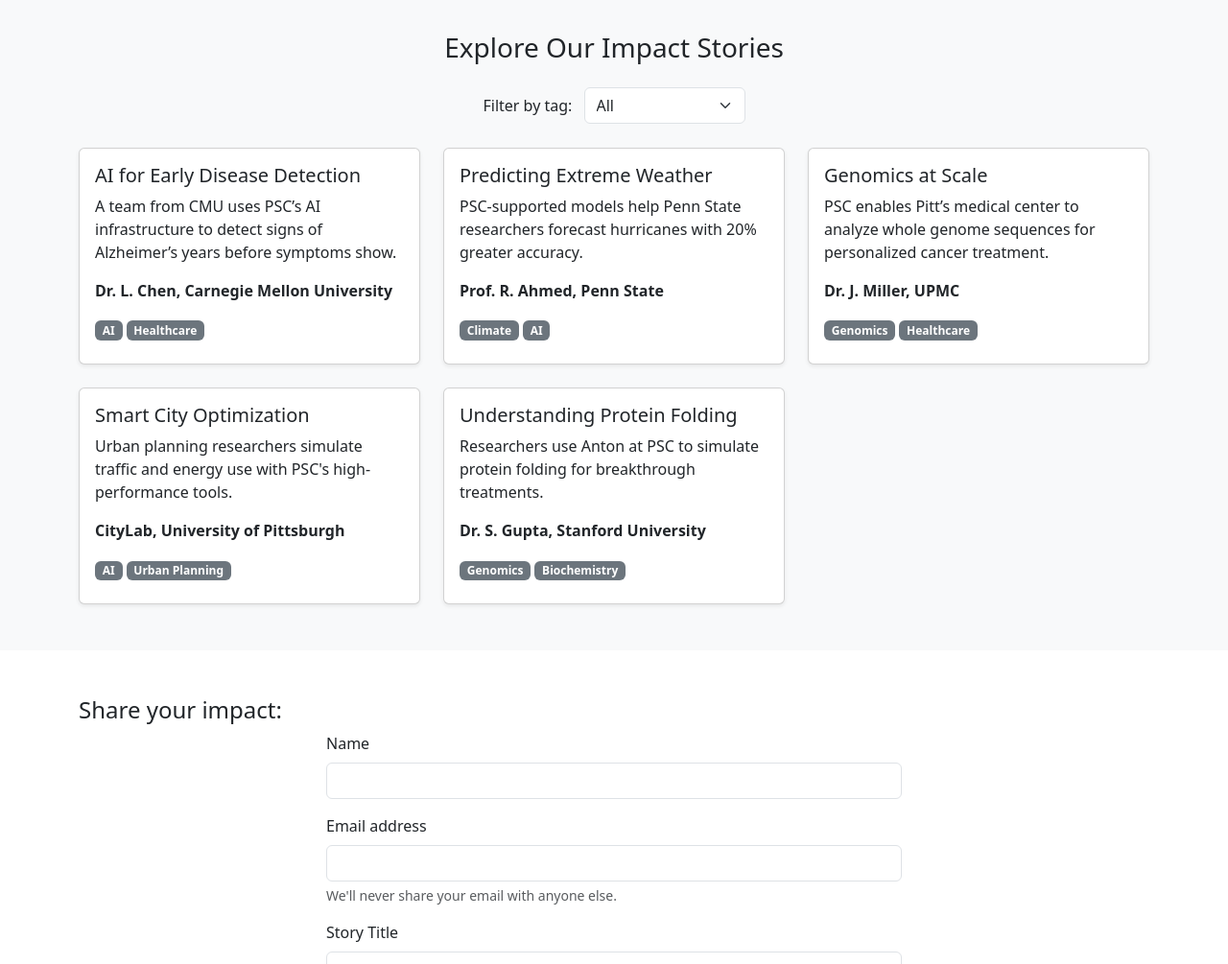
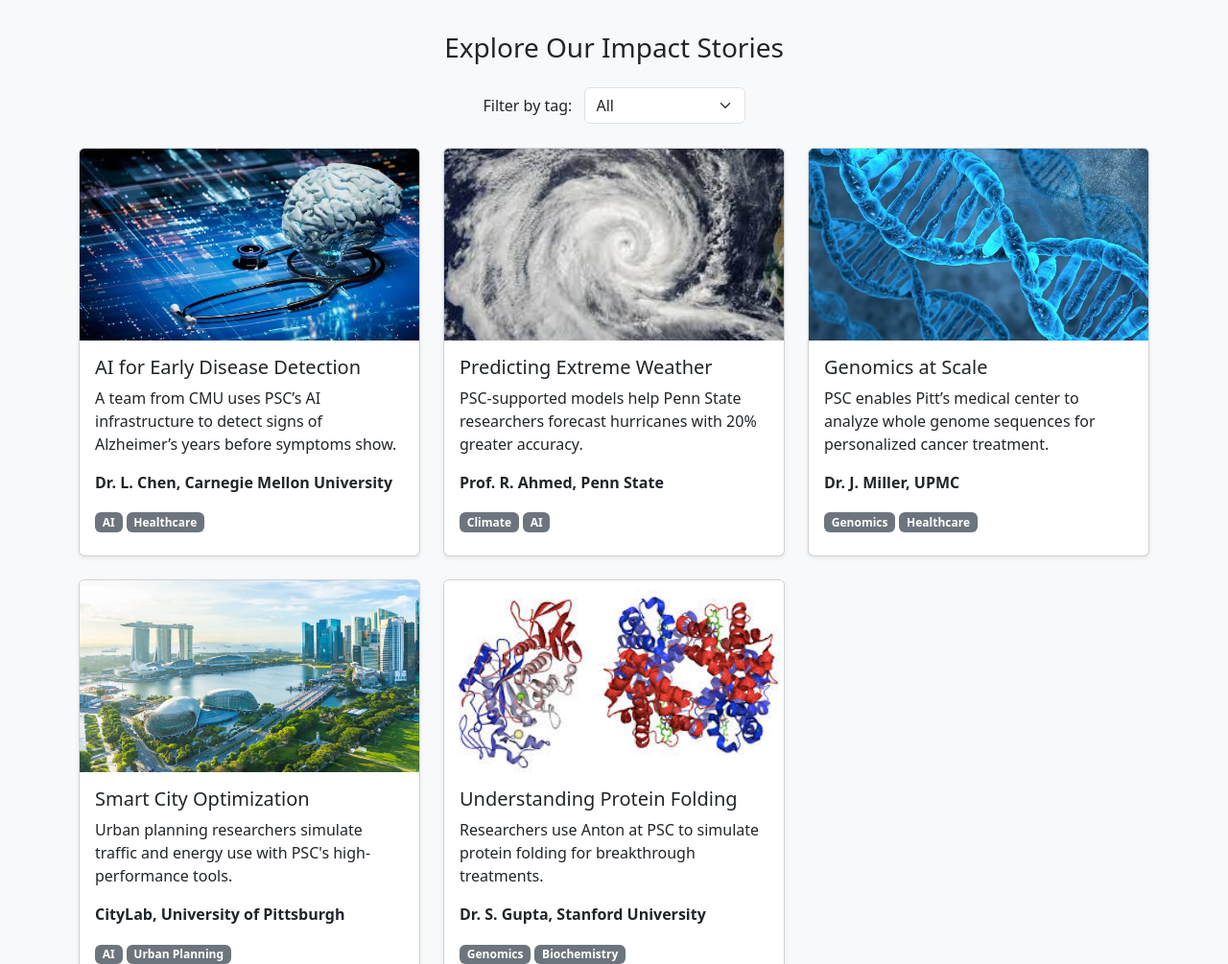
Before and after one commit to evafrank7/PSC, a website: page index.html in a window 1280 px wide. Shown: the part 1020-2025 px from the top of the page at 96% size. Drawn offline with nearby package versions, Linux system fonts and the light colour scheme.

Commit message:
adding images to stories

```diff
--- a/css/styles.css
+++ b/css/styles.css
@@ -20,6 +20,11 @@
 
 .impact-intro h1 {
   font-weight: bold;
+}
+
+.card-img-top {
+  object-fit: cover;
+  height: 200px;
 }
 
 form{
--- a/data/data.json
+++ b/data/data.json
@@ -3,30 +3,35 @@
     "title": "AI for Early Disease Detection",
     "description": "A team from CMU uses PSC’s AI infrastructure to detect signs of Alzheimer’s years before symptoms show.",
     "researcher": "Dr. L. Chen, Carnegie Mellon University",
-    "tags": ["AI", "Healthcare"]
+    "tags": ["AI", "Healthcare"],
+    "image": "./images/ai.jpg"
   },
   {
     "title": "Predicting Extreme Weather",
     "description": "PSC-supported models help Penn State researchers forecast hurricanes with 20% greater accuracy.",
     "researcher": "Prof. R. Ahmed, Penn State",
-    "tags": ["Climate", "AI"]
+    "tags": ["Climate", "AI"],
+    "image": "./images/severe-weather.jpeg"
   },
   {
     "title": "Genomics at Scale",
     "description": "PSC enables Pitt’s medical center to analyze whole genome sequences for personalized cancer treatment.",
     "researcher": "Dr. J. Miller, UPMC",
-    "tags": ["Genomics", "Healthcare"]
+    "tags": ["Genomics", "Healthcare"],
+    "image": "./images/dna.png"
   },
   {
     "title": "Smart City Optimization",
     "description": "Urban planning researchers simulate traffic and energy use with PSC's high-performance tools.",
     "researcher": "CityLab, University of Pittsburgh",
-    "tags": ["AI", "Urban Planning"]
+    "tags": ["AI", "Urban Planning"],
+    "image": "./images/city.png"
   },
   {
     "title": "Understanding Protein Folding",
     "description": "Researchers use Anton at PSC to simulate protein folding for breakthrough treatments.",
     "researcher": "Dr. S. Gupta, Stanford University",
-    "tags": ["Genomics", "Biochemistry"]
+    "tags": ["Genomics", "Biochemistry"],
+    "image": "./images/protien-folding.jpeg"
   }
 ]
--- a/index.html
+++ b/index.html
@@ -231,6 +231,7 @@
             card.className = "col";
             card.innerHTML = `
           <div class="card h-100 shadow-sm">
+            <img src="${story.image}" class="card-img-top" alt="${story.title}" />
             <div class="card-body">
               <h5 class="card-title">${story.title}</h5>
               <p class="card-text">${story.description}</p>
```
Also changed, not shown: images/ai.jpg (added), images/city.png (added), images/dna.png (added), images/protien-folding.jpeg (added), images/severe-weather.jpeg (added).
